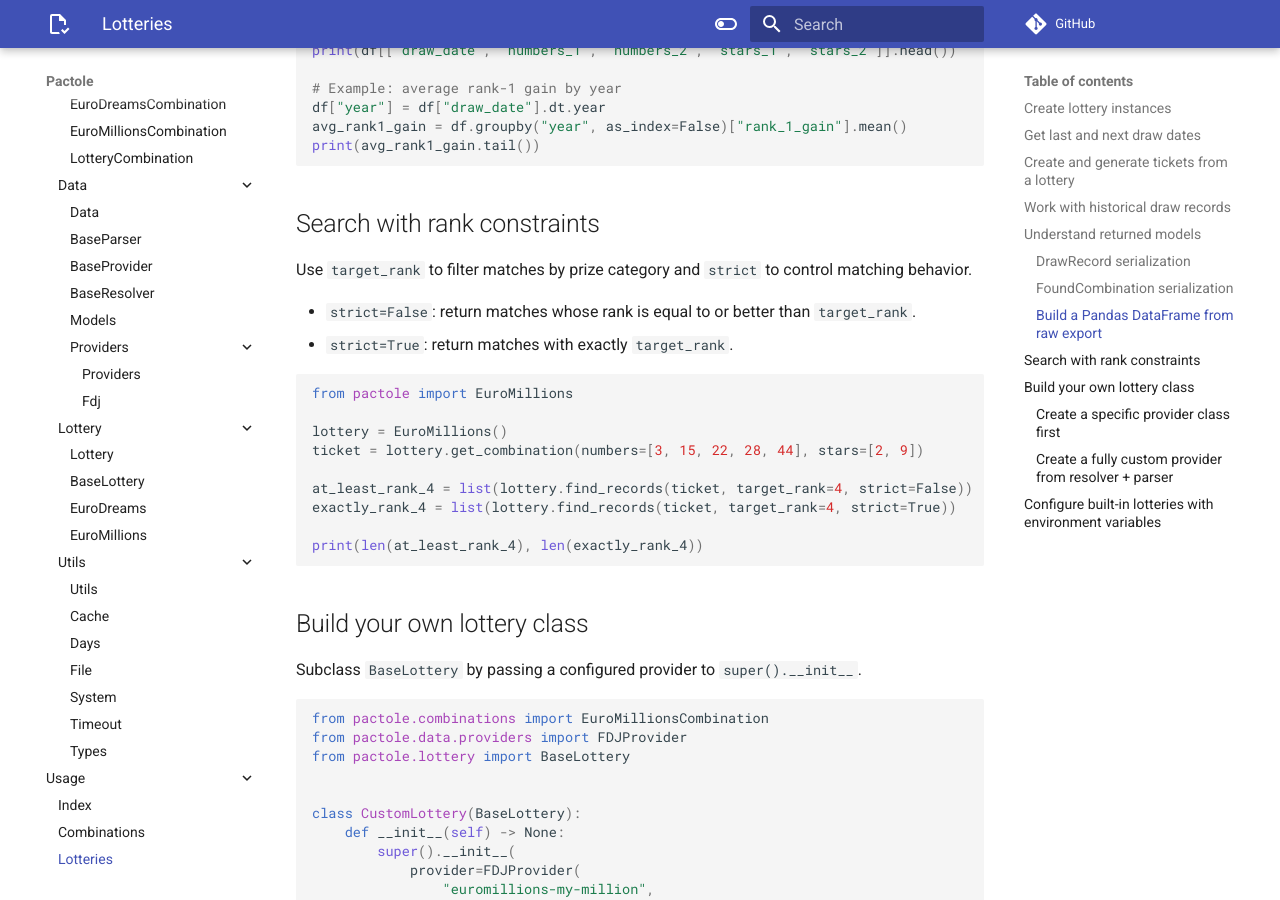
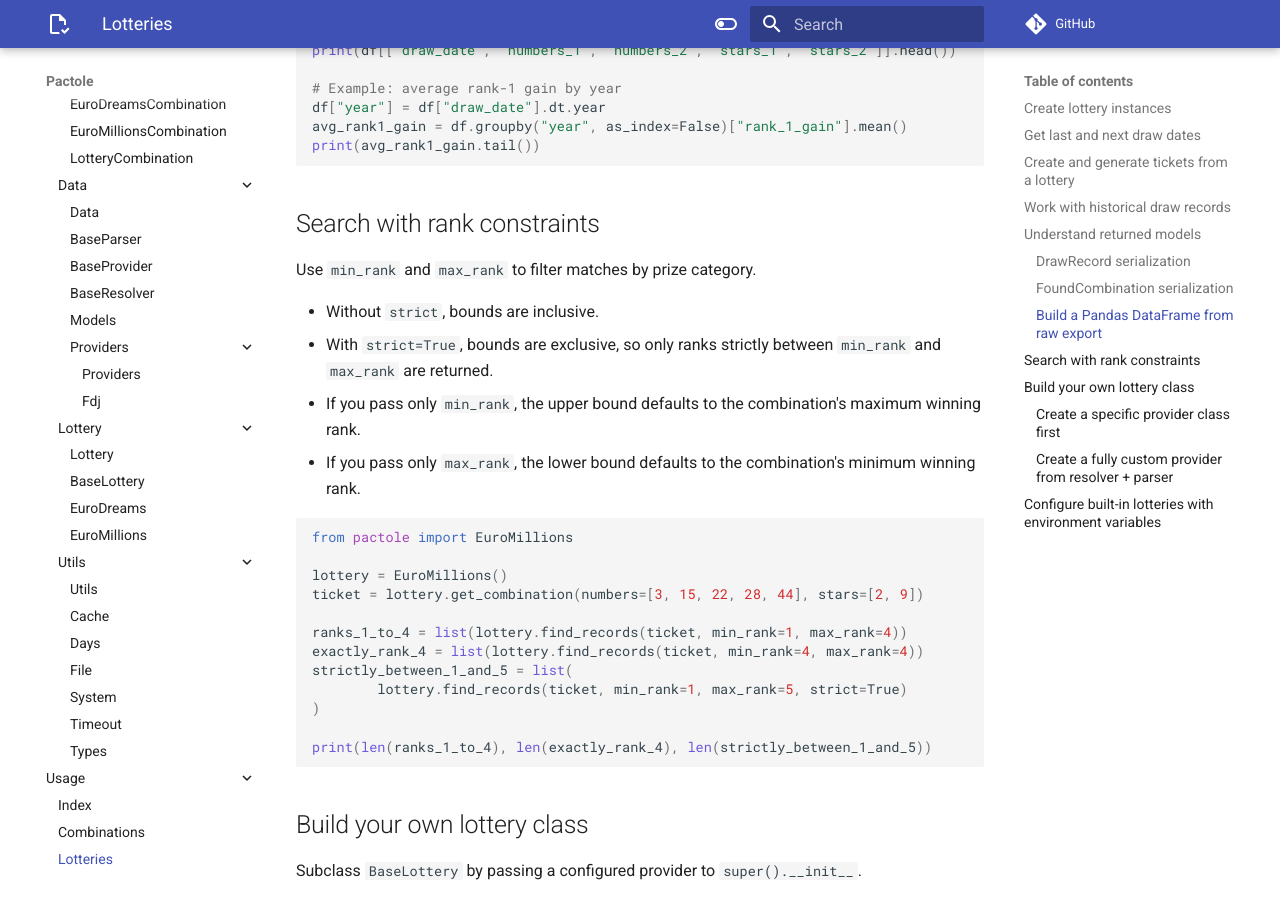
Before and after one commit to cerbernetix/pactole, an MkDocs documentation site: the page built from docs/usage/lotteries.md, in a window 1280 px wide and 900 px high, scrolled down 3798 px. Built offline with MkDocs 1.6.1 and Material for MkDocs 9.7.7, drawn with Linux system fonts in a browser that asks for light colours; comment, search, counter and statistics services are not loaded; some of the changed text lies outside the part shown.

Commit message:
doc: update changelog and documentation for find_records method to support min_rank and max_rank filtering

````diff
--- a/docs/usage/lotteries.md
+++ b/docs/usage/lotteries.md
@@ -89,7 +89,7 @@ raw_rows = lottery.dump(force=False)
 print(raw_rows[:1])
 
 records = list(lottery.get_records())
-matches = list(lottery.find_records(ticket, strict=False))
+matches = list(lottery.find_records(ticket))
 
 print(len(records))
 for found in matches[:3]:
@@ -118,7 +118,7 @@ lottery = EuroMillions()
 ticket = lottery.get_combination(numbers=[3, 15, 22, 28, 44], stars=[2, 9])
 
 records = list(lottery.get_records())
-found = list(lottery.find_records(ticket, strict=False))
+found = list(lottery.find_records(ticket))
 
 record = records[0]
 print(type(record).__name__, record.draw_date, record.combination.to_dict())
@@ -175,10 +175,15 @@ print(avg_rank1_gain.tail())
 
 ## Search with rank constraints
 
-Use `target_rank` to filter matches by prize category and `strict` to control matching behavior.
+Use `min_rank` and `max_rank` to filter matches by prize category.
 
-- `strict=False`: return matches whose rank is equal to or better than `target_rank`.
-- `strict=True`: return matches with exactly `target_rank`.
+- Without `strict`, bounds are inclusive.
+- With `strict=True`, bounds are exclusive, so only ranks strictly between
+  `min_rank` and `max_rank` are returned.
+- If you pass only `min_rank`, the upper bound defaults to the combination's maximum
+  winning rank.
+- If you pass only `max_rank`, the lower bound defaults to the combination's minimum
+  winning rank.
 
 ```python
 from pactole import EuroMillions
@@ -186,10 +191,13 @@ from pactole import EuroMillions
 lottery = EuroMillions()
 ticket = lottery.get_combination(numbers=[3, 15, 22, 28, 44], stars=[2, 9])
 
-at_least_rank_4 = list(lottery.find_records(ticket, target_rank=4, strict=False))
-exactly_rank_4 = list(lottery.find_records(ticket, target_rank=4, strict=True))
+ranks_1_to_4 = list(lottery.find_records(ticket, min_rank=1, max_rank=4))
+exactly_rank_4 = list(lottery.find_records(ticket, min_rank=4, max_rank=4))
+strictly_between_1_and_5 = list(
+        lottery.find_records(ticket, min_rank=1, max_rank=5, strict=True)
+)
 
-print(len(at_least_rank_4), len(exactly_rank_4))
+print(len(ranks_1_to_4), len(exactly_rank_4), len(strictly_between_1_and_5))
 ```
 
 ## Build your own lottery class
````
Also changed, not shown: CHANGELOG.md (+4 -0 lines), README.md (+6 -5 lines).
